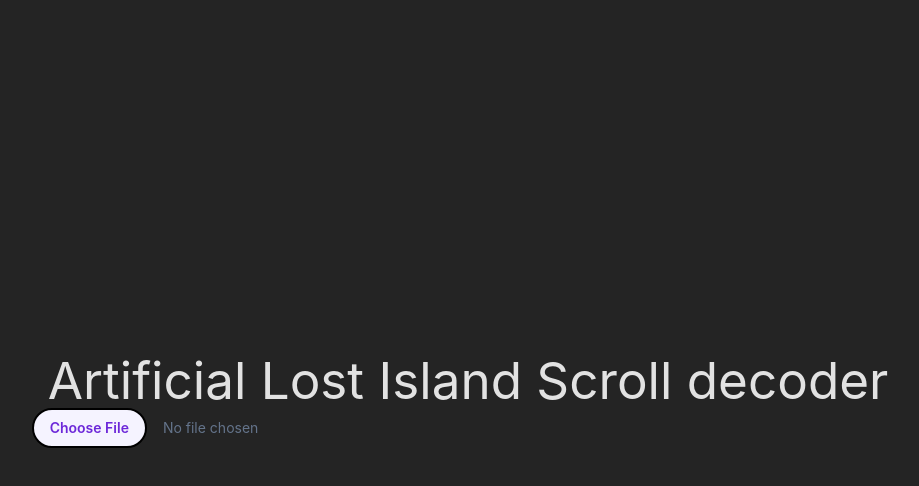
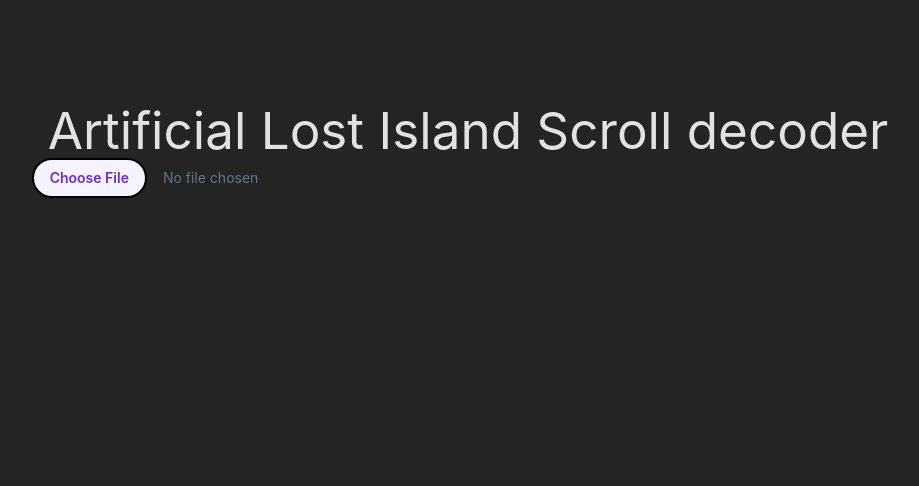
Before and after one commit to NemethNorbert/artificial-homework, a React (Vite) app: page / in a window 1280 px wide. Shown: the top 486 px of the page, without its empty margins (172-1091 px from the left). Built offline with nearby package versions, Linux system fonts and the light colour scheme.

Commit message:
Feat: Add a spinner while decoding

```diff
--- a/src/App.css
+++ b/src/App.css
@@ -12,3 +12,18 @@
 .matrix-display {
   font-family: monospace;
 }
+
+.overlayContainer {
+  position: relative;
+  min-height: 500px;
+}
+
+.overlay {
+  position: absolute;
+  /*dim the background*/
+  top:0;
+  left:0;
+  width:100%;
+  height:100%;
+  text-align: center;
+}
--- a/src/App.jsx
+++ b/src/App.jsx
@@ -6,6 +6,7 @@ import "./App.css";
 
 function App() {
   const [decodedMap, setDecodedMap] = useState();
+  const [loading, setLoading] = useState(false);
   const [result, setResult] = useState();
   const [error, setError] = useState(null);
 
@@ -13,6 +14,9 @@ function App() {
     const file = event.target.files[0];
     //TODO check if the scroll is valid
     if (file) {
+      setLoading(true);
+      setDecodedMap(null);
+      setResult(null);
       const reader = new FileReader();
       reader.onload = function (event) {
         const sequence = event.target.result.trim();
@@ -31,6 +35,7 @@ function App() {
 
           setDecodedMap(matrixMap);
           setResult(result);
+          setLoading(false);
         } else {
           setError({
             message:
@@ -39,6 +44,7 @@ function App() {
               setError(null);
               setDecodedMap(null);
               setResult(null);
+              setLoading(false);
             },
           });
         }
@@ -72,7 +78,6 @@ function App() {
             </label>
           </div>
           <div className="result">
-            {decodedMap ? (
             <ResultMatrixDisplay
               matrix={decodedMap}
               title={result}
@@ -80,8 +85,8 @@ function App() {
               customCss={
                 "overflow-x-auto overflow-y-auto max-h-96 matrix-display"
               }
+              loading={loading}
             />
-            ) : null}
           </div>
         </>
       )}
--- a/src/components/ResultMatrixDisplay.jsx
+++ b/src/components/ResultMatrixDisplay.jsx
@@ -1,7 +1,14 @@
 import { useEffect, useRef, Fragment } from "react";
 import RenderRow from "./RenderRow";
+import Spinner from "./Spinner";
 
-export default function ResultMatrixDisplay({ title, matrix, focusSelector, customCss }) {
+export default function ResultMatrixDisplay({
+  title,
+  matrix,
+  focusSelector,
+  customCss,
+  loading,
+}) {
   const didMountRef = useRef(false);
 
   if (focusSelector) {
@@ -21,7 +28,8 @@ export default function ResultMatrixDisplay({ title, matrix, focusSelector, cust
   return (
     <>
       <h1>{title}</h1>
-      <div className={customCss? customCss : ""}>
+      <div className={"overlayContainer " + (customCss ? customCss : "")}>
+        {loading ? <Spinner /> : null}
         {matrix?.map((row, key) => {
           return (
             <Fragment key={key}>
--- /dev/null
+++ b/src/components/Spinner.jsx
@@ -0,0 +1,9 @@
+export default function Spinner({}) {
+  return (
+    <div className="grid gap-2">
+      <div className="flex items-center justify-center ">
+        <div className="w-16 h-16 border-b-2 border-green-900 rounded-full animate-spin"></div>
+      </div>
+    </div>
+  );
+}
```
Lines whose indentation alone changed are shown as unchanged.
